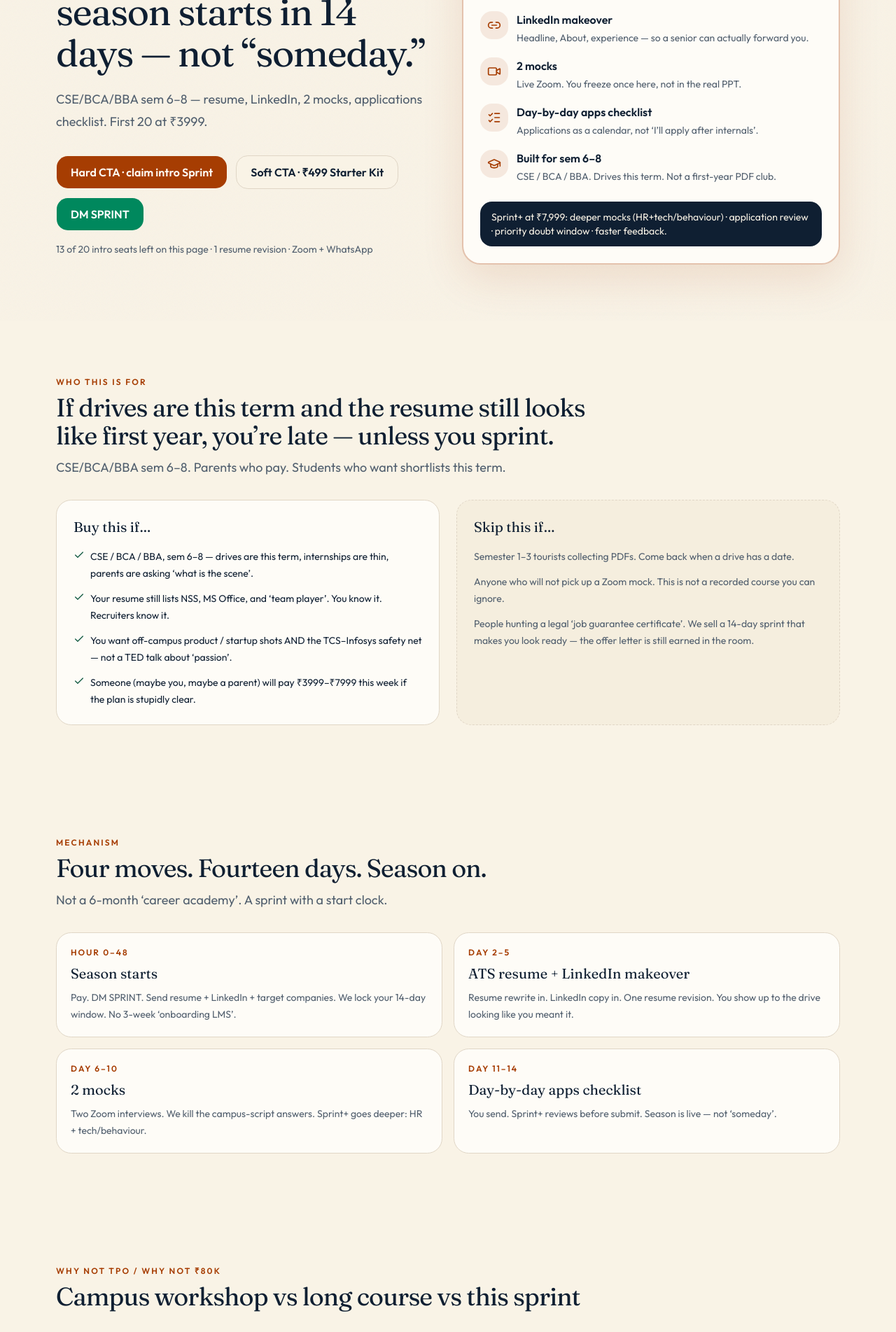
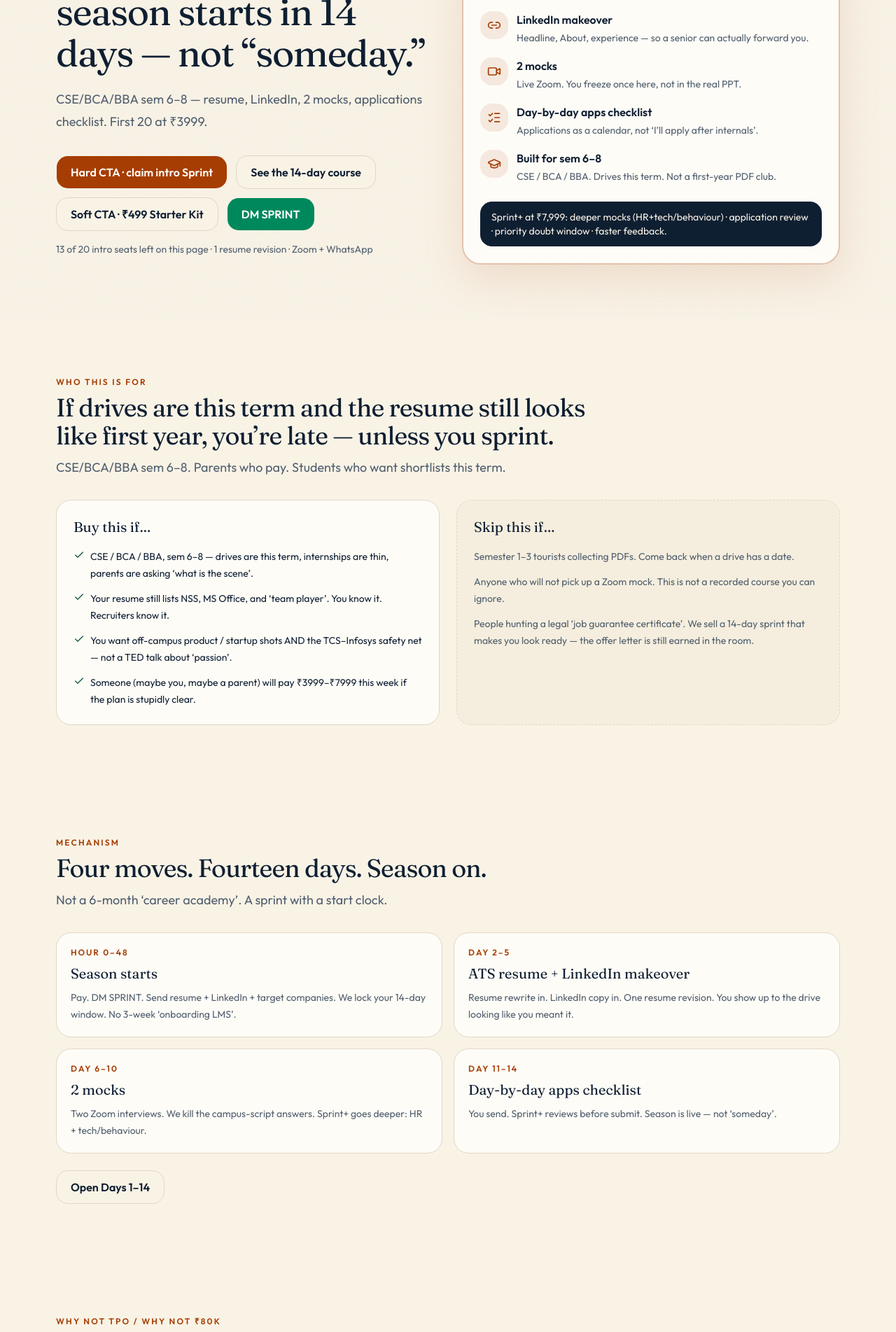
Before and after one commit to AgmAtk03/placement-sprint, a Next.js app: page / in a window 1280 px wide. Shown: the part 309-2212 px from the top of the page at 70% size. Built offline with nearby package versions, Linux system fonts and the light colour scheme.

Commit message:
Link /course from landing, funnel map, and README

```diff
--- a/app/funnel/page.tsx
+++ b/app/funnel/page.tsx
@@ -90,6 +90,7 @@ export default function FunnelPage() {
         <div className="mt-10 rounded-2xl bg-secondary/60 p-5 font-mono text-xs leading-6 overflow-x-auto">
           {`Traffic
   → /                 squeeze landing
+  → /course           14-day outlines (product, not a sell step)
   → /starter          ₹499 tripwire + bump
   → /checkout?sku=starter
   → /upsell           Sprint OTO (₹3999 intro / ₹4999)
@@ -101,6 +102,9 @@ Cold ads skip to /sprint`}
 
         <div className="mt-8 flex flex-col gap-3 sm:flex-row">
           <Cta href="/">Open landing</Cta>
+          <Cta href="/course" variant="outline">
+            14-day course
+          </Cta>
           <Cta href="/starter" variant="outline">
             Start at ₹499
           </Cta>
--- a/app/page.tsx
+++ b/app/page.tsx
@@ -46,6 +46,9 @@ export default function HomePage() {
             <div className="mt-8 flex flex-col gap-3 sm:flex-row sm:flex-wrap">
               <Cta href="/checkout?sku=sprint-intro">
                 Hard CTA · claim intro Sprint
+              </Cta>
+              <Cta href="/course" variant="outline">
+                See the 14-day course
               </Cta>
               <Cta href="/starter" variant="outline">
                 Soft CTA · ₹499 Starter Kit
@@ -140,6 +143,9 @@ export default function HomePage() {
             </li>
           ))}
         </ol>
+        <Cta href="/course" variant="outline" className="mt-6">
+          Open Days 1–14
+        </Cta>
       </Section>
 
       <Section
```
Also changed, not shown: 1 other file (tests, documents, lock files or other folders).
